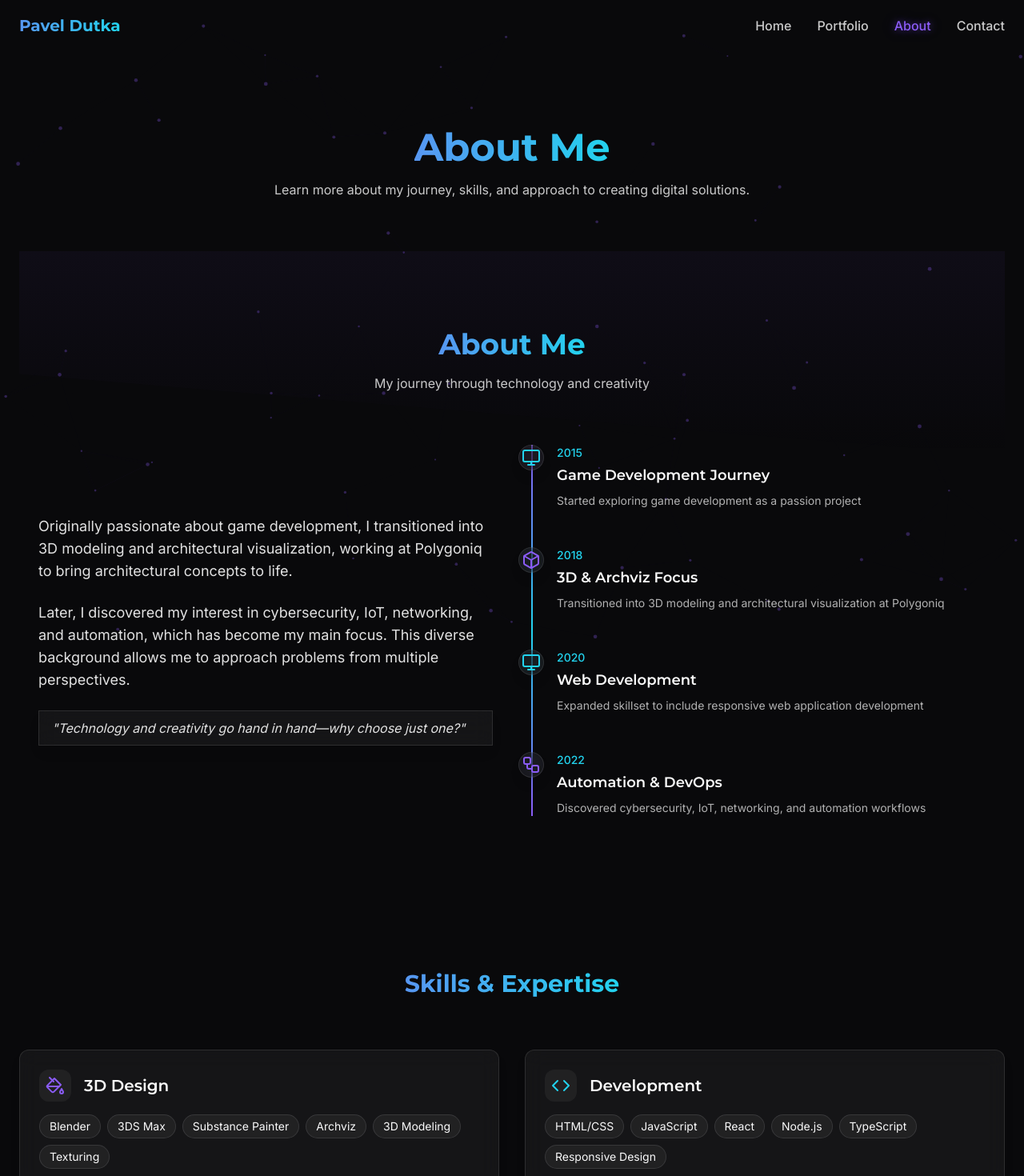
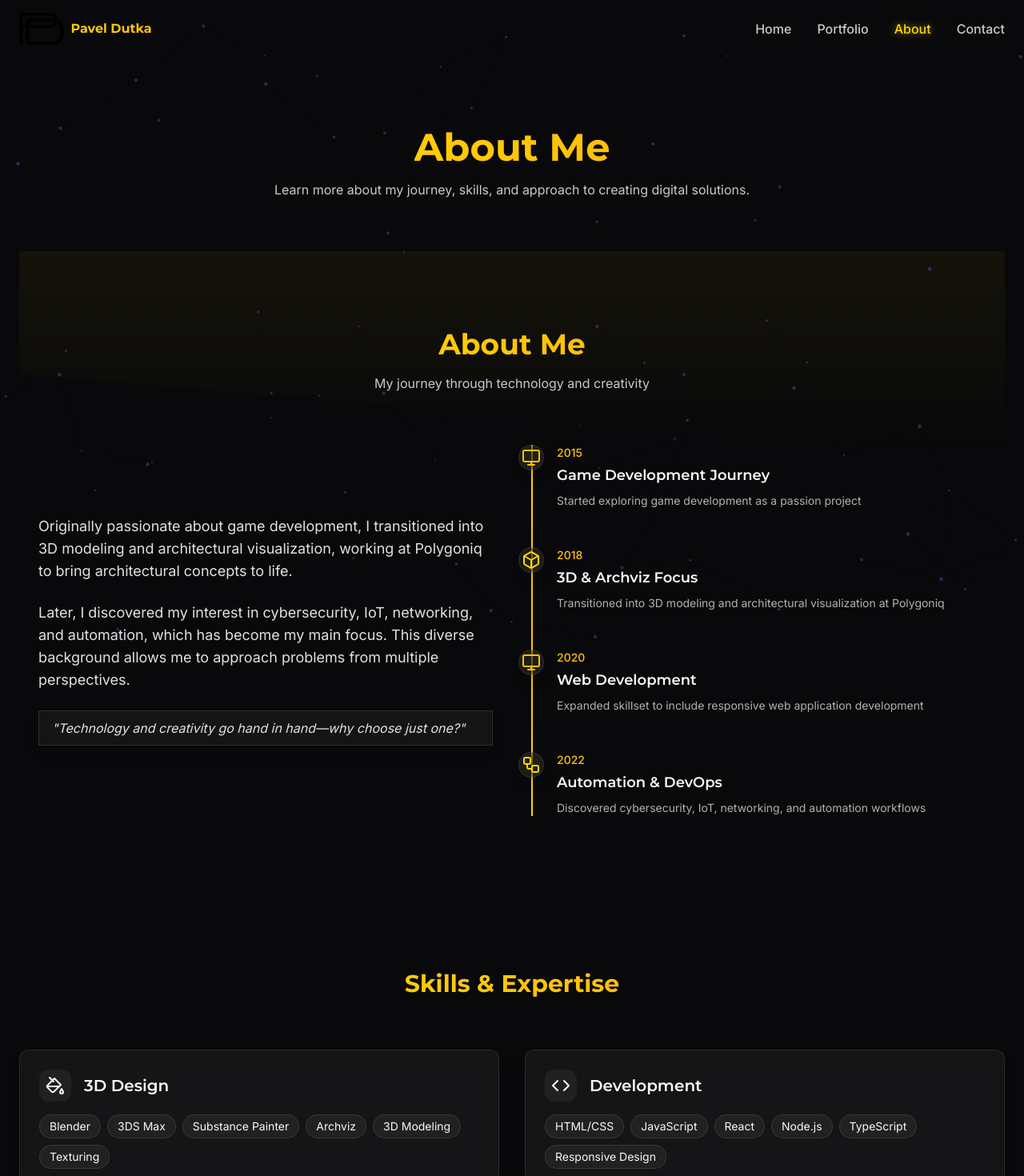
Before and after one commit to PavelDutka/pavel-dutka-portfolio, a React (Vite) app: page /about in a window 1280 px wide. Shown: the top 1470 px of the page at 80% size. Built offline with nearby package versions, Linux system fonts and the light colour scheme.

Commit message:
Update color scheme and assets
Updated the color scheme to use gold gradients instead of purple/blue.  Also updated the profile photo and logo.

```diff
--- a/src/components/About.tsx
+++ b/src/components/About.tsx
@@ -8,25 +8,25 @@ const timeline = [
     year: "2015",
     title: "Game Development Journey",
     description: "Started exploring game development as a passion project",
-    icon: <Monitor className="text-neon-cyan" size={24} />
+    icon: <Monitor className="text-neon-amber" size={24} />
   },
   {
     year: "2018",
     title: "3D & Archviz Focus",
     description: "Transitioned into 3D modeling and architectural visualization at Polygoniq",
-    icon: <Box className="text-neon-purple" size={24} />
+    icon: <Box className="text-neon-gold" size={24} />
   },
   {
     year: "2020",
     title: "Web Development",
     description: "Expanded skillset to include responsive web application development",
-    icon: <Monitor className="text-neon-cyan" size={24} />
+    icon: <Monitor className="text-neon-amber" size={24} />
   },
   {
     year: "2022",
     title: "Automation & DevOps",
     description: "Discovered cybersecurity, IoT, networking, and automation workflows",
-    icon: <Workflow className="text-neon-purple" size={24} />
+    icon: <Workflow className="text-neon-gold" size={24} />
   }
 ];
 
@@ -34,7 +34,7 @@ const About: React.FC = () => {
   return (
     <section className="py-24 relative overflow-hidden" id="about">
       <div
-        className="absolute top-0 left-0 w-full h-64 bg-gradient-to-b from-neon-purple/5 to-transparent pointer-events-none"
+        className="absolute top-0 left-0 w-full h-64 bg-gradient-to-b from-neon-gold/5 to-transparent pointer-events-none"
         style={{ clipPath: 'polygon(0 0, 100% 0, 100% 100%, 0 60%)' }}
       ></div>
 
@@ -64,7 +64,7 @@ const About: React.FC = () => {
               Later, I discovered my interest in cybersecurity, IoT, networking, and automation, which has become my main focus. This diverse background allows me to approach problems from multiple perspectives.
             </p>
 
-            <blockquote className="border-l-4 border-neon-purple pl-4 py-2 mt-6 glass-card">
+            <blockquote className="border-l-4 border-neon-gold pl-4 py-2 mt-6 glass-card">
               <p className="italic text-foreground/90">
                 "Technology and creativity go hand in hand—why choose just one?"
               </p>
@@ -72,7 +72,7 @@ const About: React.FC = () => {
           </motion.div>
 
           <motion.div
-            className="relative pl-8 before:content-[''] before:absolute before:left-0 before:top-0 before:bottom-0 before:w-0.5 before:bg-gradient-to-b before:from-neon-purple before:via-neon-cyan before:to-neon-purple"
+            className="relative pl-8 before:content-[''] before:absolute before:left-0 before:top-0 before:bottom-0 before:w-0.5 before:bg-gradient-to-b before:from-neon-gold before:via-neon-amber before:to-neon-gold"
             initial={{ opacity: 0, x: 20 }}
             whileInView={{ opacity: 1, x: 0 }}
             transition={{ duration: 0.5, delay: 0.2 }}
@@ -81,11 +81,11 @@ const About: React.FC = () => {
             <div className="space-y-12">
               {timeline.map((item, index) => (
                 <div key={index} className="relative">
-                  <div className="absolute -left-12 flex items-center justify-center w-8 h-8 rounded-full bg-background border border-neon-purple/30 glass-card">
+                  <div className="absolute -left-12 flex items-center justify-center w-8 h-8 rounded-full bg-background border border-neon-gold/30 glass-card">
                     {item.icon}
                   </div>
                   <div className="flex flex-col">
-                    <span className="text-sm font-medium text-neon-cyan mb-1">{item.year}</span>
+                    <span className="text-sm font-medium text-neon-amber mb-1">{item.year}</span>
                     <h3 className="text-lg font-semibold mb-2">{item.title}</h3>
                     <p className="text-sm text-foreground/70">{item.description}</p>
                   </div>
--- a/src/components/Hero.tsx
+++ b/src/components/Hero.tsx
@@ -17,20 +17,20 @@ const Hero: React.FC = () => {
             </h1>
 
             <p className="text-xl md:text-2xl text-white/80 max-w-2xl fade-in delay-100">
-              From <span className="text-neon-purple font-medium">3D worlds</span> to <span className="text-neon-cyan font-medium">automation workflows</span>, I turn ideas into reality.
+              From <span className="text-neon-gold font-medium">3D worlds</span> to <span className="text-neon-amber font-medium">automation workflows</span>, I turn ideas into reality.
             </p>
 
             <div className="flex flex-col sm:flex-row gap-4 justify-center md:justify-start fade-in delay-200">
               <Link
                 to="/portfolio"
-                className="px-8 py-3 rounded-lg bg-neon-purple text-white font-medium button-glow"
+                className="px-8 py-3 rounded-lg bg-neon-gold text-black font-medium button-glow"
               >
                 View My Work
               </Link>
 
               <Link
                 to="/contact"
-                className="px-8 py-3 rounded-lg bg-transparent border border-neon-cyan text-neon-cyan font-medium group hover:bg-neon-cyan/10 transition-all duration-300"
+                className="px-8 py-3 rounded-lg bg-transparent border border-neon-amber text-neon-amber font-medium group hover:bg-neon-amber/10 transition-all duration-300"
               >
                 Let's Talk
                 <ArrowRight className="inline-block ml-2 transition-transform duration-300 group-hover:translate-x-1" size={18} />
@@ -40,10 +40,10 @@ const Hero: React.FC = () => {
 
           <div className="flex-1 flex justify-center fade-in delay-300">
             <div className="relative w-72 h-72 md:w-96 md:h-96 rounded-full">
-              <div className="absolute inset-0 rounded-full bg-gradient-to-br from-neon-purple to-neon-cyan opacity-20 animate-pulse-slow"></div>
+              <div className="absolute inset-0 rounded-full bg-gradient-to-br from-neon-gold to-neon-amber opacity-20 animate-pulse-slow"></div>
               <div className="absolute inset-2 rounded-full overflow-hidden animated-border">
                 <img
-                  src="https://images.unsplash.com/photo-1500648767791-00dcc994a43e?ixlib=rb-4.0.3&auto=format&fit=crop&w=800&q=80"
+                  src="/lovable-uploads/f6225ebf-7aed-4896-a11a-9e0fedf4d766.png"
                   alt="Pavel Dutka"
                   className="w-full h-full object-cover object-center rounded-full"
                 />
--- a/src/components/Navbar.tsx
+++ b/src/components/Navbar.tsx
@@ -40,7 +40,12 @@ const Navbar: React.FC = () => {
     >
       <div className="container mx-auto px-6 py-4">
         <div className="flex items-center justify-between">
-          <NavLink to="/" className="text-xl font-display font-bold text-white flex items-center">
+          <NavLink to="/" className="font-display font-bold text-white flex items-center">
+            <img
+              src="/lovable-uploads/f18fff16-0c6a-4446-a75f-279cfb7b7944.png"
+              alt="PD Logo"
+              className="h-10 mr-2"
+            />
             <span className="text-gradient">Pavel Dutka</span>
           </NavLink>
 
@@ -53,11 +58,11 @@ const Navbar: React.FC = () => {
                 className={({ isActive }) =>
                   `font-medium transition-all duration-300 relative py-1
                   ${isActive
-                    ? 'text-neon-purple text-glow'
+                    ? 'text-neon-gold text-glow'
                     : 'text-foreground/80 hover:text-foreground'
                   }
                   after:content-[''] after:absolute after:w-full after:scale-x-0 after:h-0.5 after:bottom-0 after:left-0
-                  after:bg-neon-purple after:transition-transform after:duration-300
+                  after:bg-neon-gold after:transition-transform after:duration-300
                   hover:after:scale-x-100`
                 }
               >
@@ -93,7 +98,7 @@ const Navbar: React.FC = () => {
               onClick={() => setIsOpen(false)}
               className={({ isActive }) =>
                 `text-xl font-medium transition-all duration-300
-                ${isActive ? 'text-neon-purple text-glow' : 'text-foreground/80'}`
+                ${isActive ? 'text-neon-gold text-glow' : 'text-foreground/80'}`
               }
             >
               {item.name}
--- a/src/index.css
+++ b/src/index.css
@@ -16,7 +16,7 @@
     --popover: 240 10% 3.9%;
     --popover-foreground: 0 0% 98%;
 
-    --primary: 265 84% 66%;
+    --primary: 41 100% 50%; /* Gold primary */
     --primary-foreground: 0 0% 100%;
 
     --secondary: 240 3.7% 15.9%;
@@ -25,7 +25,7 @@
     --muted: 240 3.7% 15.9%;
     --muted-foreground: 240 5% 64.9%;
 
-    --accent: 185 94.4% 42.9%;
+    --accent: 36 100% 50%; /* Gold accent */
     --accent-foreground: 0 0% 98%;
 
     --destructive: 0 62.8% 30.6%;
@@ -33,13 +33,13 @@
 
     --border: 240 3.7% 15.9%;
     --input: 240 3.7% 15.9%;
-    --ring: 265 84% 66%;
+    --ring: 36 100% 50%; /* Gold ring */
 
     --radius: 0.75rem;
 
     --sidebar-background: 240 10% 3.9%;
     --sidebar-foreground: 240 5% 84.9%;
-    --sidebar-primary: 265 84% 66%;
+    --sidebar-primary: 36 100% 50%;
     --sidebar-primary-foreground: 0 0% 100%;
     --sidebar-accent: 240 3.7% 15.9%;
     --sidebar-accent-foreground: 240 5% 84.9%;
@@ -50,7 +50,7 @@
 
 @layer base {
   * {
-    @apply border-border selection:bg-neon-purple/30 selection:text-white;
+    @apply border-border selection:bg-neon-gold/30 selection:text-white;
   }
 
   html {
@@ -72,11 +72,11 @@
 
 @layer utilities {
   .text-glow {
-    text-shadow: 0 0 10px rgba(139, 92, 246, 0.5), 0 0 20px rgba(139, 92, 246, 0.3);
+    text-shadow: 0 0 10px rgba(255, 215, 0, 0.5), 0 0 20px rgba(255, 215, 0, 0.3);
   }
 
-  .text-glow-cyan {
-    text-shadow: 0 0 10px rgba(34, 211, 238, 0.5), 0 0 20px rgba(34, 211, 238, 0.3);
+  .text-glow-amber {
+    text-shadow: 0 0 10px rgba(255, 193, 7, 0.5), 0 0 20px rgba(255, 193, 7, 0.3);
   }
 
   .glass-card {
@@ -91,7 +91,7 @@
   }
 
   .text-gradient {
-    @apply bg-gradient-to-r from-neon-purple to-neon-cyan bg-clip-text text-transparent animate-text-shimmer bg-[length:200%_auto];
+    @apply bg-gradient-to-r from-neon-gold to-neon-amber bg-clip-text text-transparent animate-text-shimmer bg-[length:200%_auto];
   }
 
   .button-glow {
@@ -100,7 +100,7 @@
 
   .button-glow::after {
     content: '';
-    @apply absolute inset-0 rounded-lg opacity-0 transition-opacity duration-300 bg-gradient-to-r from-neon-purple to-neon-cyan;
+    @apply absolute inset-0 rounded-lg opacity-0 transition-opacity duration-300 bg-gradient-to-r from-neon-gold to-neon-amber;
     filter: blur(15px);
     z-index: -1;
   }
@@ -118,7 +118,7 @@
   .animated-border::after {
     content: "";
     @apply absolute inset-0 rounded-[inherit] transition-all duration-300;
-    background: linear-gradient(90deg, #8B5CF6, #22D3EE, #8B5CF6);
+    background: linear-gradient(90deg, #FFD700, #FFC107, #FFD700);
     background-size: 200% 200%;
     animation: border-rotate 3s linear infinite;
     z-index: -1;
@@ -169,7 +169,7 @@
 .section-divider {
   position: relative;
   height: 1px;
-  background: linear-gradient(90deg, rgba(139, 92, 246, 0), rgba(139, 92, 246, 0.5), rgba(139, 92, 246, 0));
+  background: linear-gradient(90deg, rgba(255, 215, 0, 0), rgba(255, 215, 0, 0.5), rgba(255, 215, 0, 0));
   margin: 4rem 0;
 }
 
@@ -178,10 +178,10 @@
   position: absolute;
   width: 10px;
   height: 10px;
-  background: #8B5CF6;
+  background: #FFD700;
   border-radius: 50%;
   left: 50%;
   top: 50%;
   transform: translate(-50%, -50%);
-  box-shadow: 0 0 10px #8B5CF6, 0 0 20px #8B5CF6;
+  box-shadow: 0 0 10px #FFD700, 0 0 20px #FFD700;
 }
--- a/tailwind.config.ts
+++ b/tailwind.config.ts
@@ -68,8 +68,9 @@ export default {
 					ring: 'hsl(var(--sidebar-ring))'
 				},
 				neon: {
-					purple: '#8B5CF6',
-					cyan: '#22D3EE',
+					gold: '#FFD700',     // Bright gold
+					amber: '#FFC107',    // Amber gold
+					bronze: '#CD7F32',   // Bronze accent for depth
 				},
 			},
 			borderRadius: {
```
Also changed, not shown: src/components/Contact.tsx (+9 -9 lines), public/lovable-uploads/f18fff16-0c6a-4446-a75f-279cfb7b7944.png (added), public/lovable-uploads/f6225ebf-7aed-4896-a11a-9e0fedf4d766.png (added).
